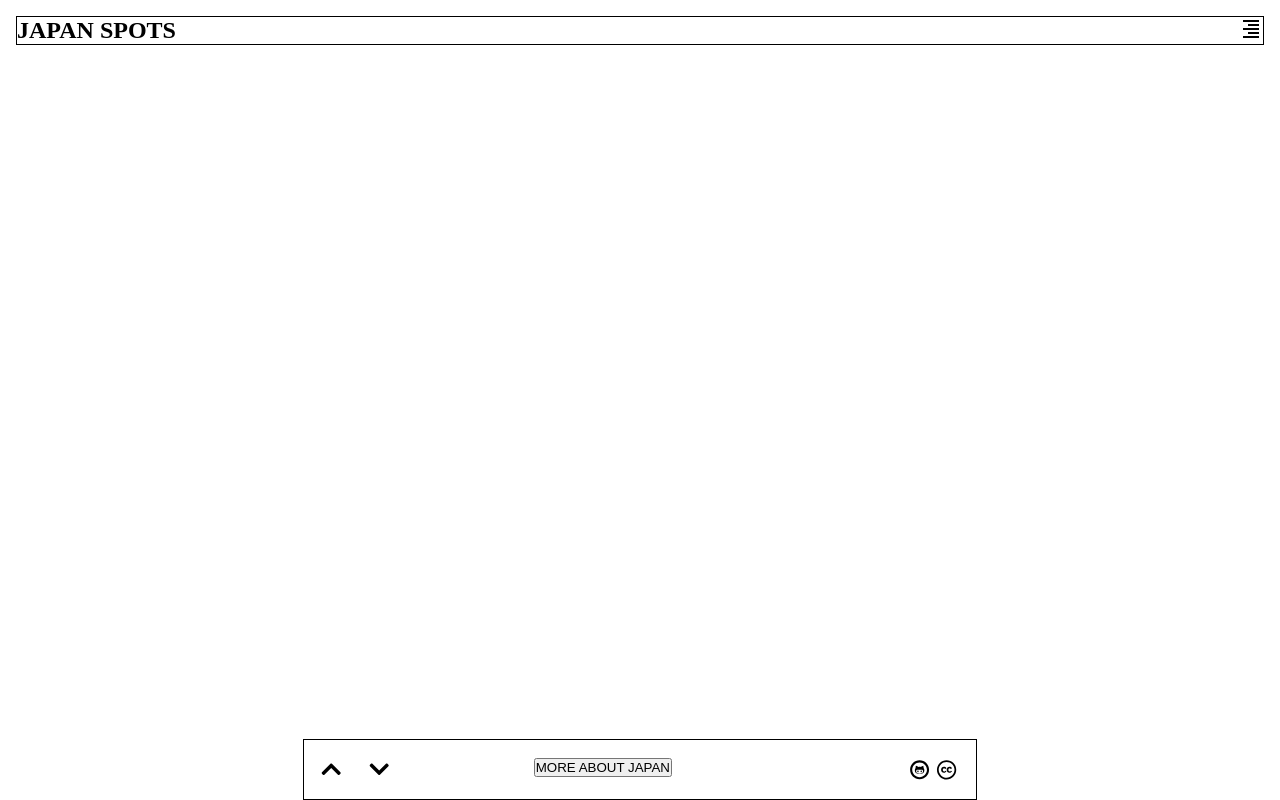
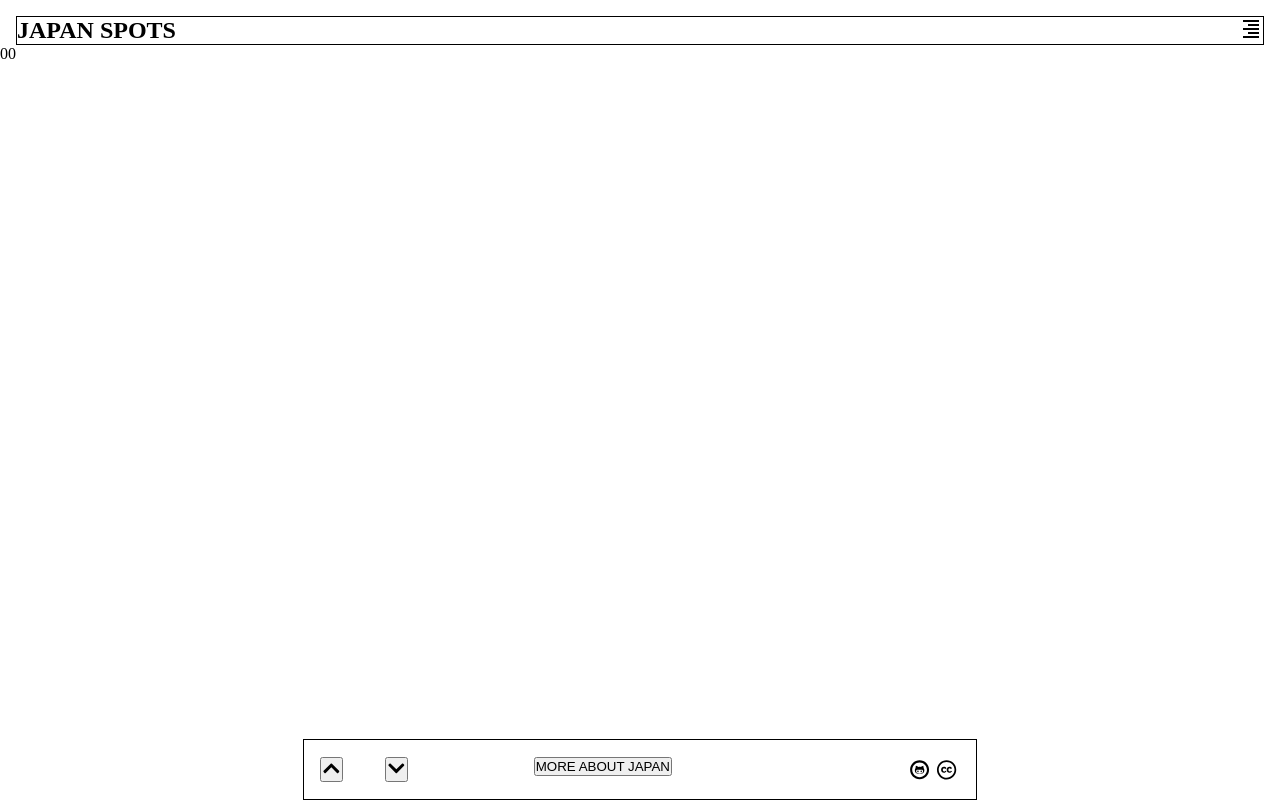
Before and after one commit to 25Ericcheong/binq, a React (Create React App) app: page / in a window 1280 px wide. Built offline with nearby package versions, Linux system fonts and the light colour scheme.

Commit message:
added components to receive states and update upon buttton being flicked in footer

```diff
--- a/src/App.tsx
+++ b/src/App.tsx
@@ -4,6 +4,7 @@ import React, { useState } from "react";
 
 import { Footer } from "./footer/Footer";
 import { Header } from "./header/Header";
+import { LeftSideBar } from "./left-side-bar/LeftSideBar";
 
 function App() {
   const [menuClicked, setMenuClicked] = useState(false);
@@ -11,7 +12,12 @@ function App() {
 
   return (
     <div id="app">
-      <Header menuClicked={menuClicked} setMenuClicked={setMenuClicked} />
+      <section>
+        <Header menuClicked={menuClicked} setMenuClicked={setMenuClicked} />
+      </section>
+      <body>
+        <LeftSideBar sliderIndex={sliderIndex} />
+      </body>
       <section id="footer">
         <Footer sliderIndex={sliderIndex} setSliderIndex={setSliderIndex} />
       </section>
--- /dev/null
+++ b/src/enums/ImageIndex.tsx
@@ -0,0 +1,4 @@
+export enum ImageIndex {
+  Max = 5,
+  Min = 0,
+}
--- a/src/footer/Footer.tsx
+++ b/src/footer/Footer.tsx
@@ -4,6 +4,7 @@ import { DiCreativecommons, DiGithub } from "react-icons/di";
 import { FaChevronDown, FaChevronUp } from "react-icons/fa";
 
 import { IconContext } from "react-icons";
+import { ImageIndex } from "../enums/ImageIndex";
 
 interface Props {
   sliderIndex: number;
@@ -17,16 +18,42 @@ export const Footer: React.FunctionComponent<Props> = ({
   const arrowIconSize = { size: "1.4em" };
   const otherIconSize = { size: "1.7em" };
 
+  function nextImage() {
+    if (sliderIndex === ImageIndex.Max) {
+      return;
+    }
+    setSliderIndex(sliderIndex + 1);
+  }
+
+  function prevImage() {
+    if (sliderIndex === ImageIndex.Min) {
+      return;
+    }
+    setSliderIndex(sliderIndex - 1);
+  }
+
   return (
     <div className="footer-body">
       <div className="first-half">
         <i>
+          <button
+            onClick={() => {
+              prevImage();
+            }}
+          >
             <IconContext.Provider value={arrowIconSize}>
               <FaChevronUp />
             </IconContext.Provider>
+          </button>
+          <button
+            onClick={() => {
+              nextImage();
+            }}
+          >
             <IconContext.Provider value={arrowIconSize}>
               <FaChevronDown />
             </IconContext.Provider>
+          </button>
         </i>
         <div>
           <button>MORE ABOUT JAPAN</button>
--- a/src/footer/footer.scss
+++ b/src/footer/footer.scss
@@ -14,7 +14,7 @@
     justify-content: space-between;
 
     i {
-      width: 20%;
+      width: 25%;
       display: flex;
       justify-content: space-between;
     }
--- a/src/header/Header.tsx
+++ b/src/header/Header.tsx
@@ -13,13 +13,13 @@ export const Header: React.FunctionComponent<Props> = ({
   setMenuClicked,
 }) => {
   return (
-    <section className="header">
+    <div className="header">
       <div>
         <h1>JAPAN SPOTS</h1>
         <IconContext.Provider value={{ size: "1.5em" }}>
           <BiAlignRight />
         </IconContext.Provider>
       </div>
-    </section>
+    </div>
   );
 };
--- a/src/left-side-bar/LeftSideBar.tsx
+++ b/src/left-side-bar/LeftSideBar.tsx
@@ -1,3 +1,9 @@
-export const LeftSideBar = () => {
-  return <></>;
+interface Props {
+  sliderIndex: number;
+}
+
+export const LeftSideBar: React.FunctionComponent<Props> = ({
+  sliderIndex,
+}) => {
+  return <>{`0${sliderIndex}`}</>;
 };
```
Lines whose indentation alone changed are shown as unchanged.
